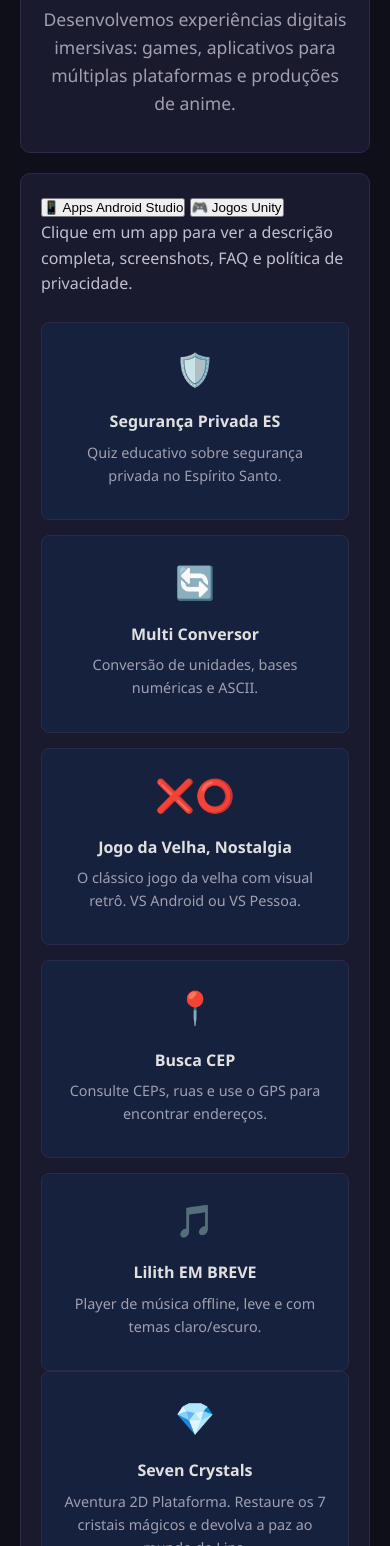
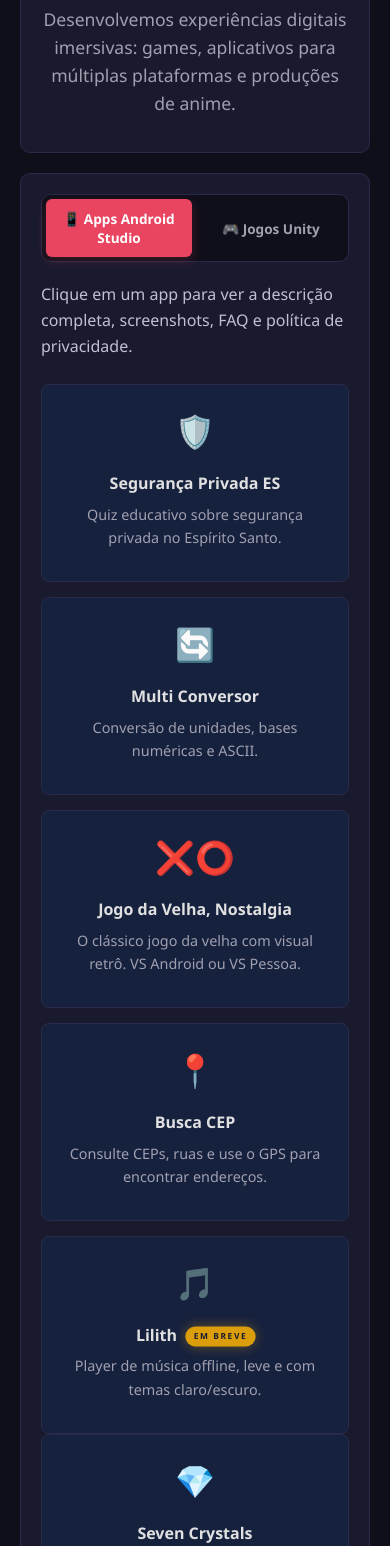
Before and after one commit to GamerExtremoEliteHackerBR/Gamer-Extremo, a plain HTML site: page index.html in a window 390 px wide. Shown: the part 366-1912 px from the top of the page. Drawn offline with Linux system fonts and the light colour scheme.

Commit message:
Add files via upload

```diff
--- a/css/style.css
+++ b/css/style.css
@@ -665,3 +665,173 @@ footer {
     .error-page .code { font-size: 5em; }
     .theme-toggle { width: 36px; height: 36px; font-size: 1.1em; top: 10px; right: 10px; }
 }
+
+
+/* ============ BADGE "EM BREVE" ============ */
+.badge-soon {
+    display: inline-block;
+    background: #ffb400;
+    color: #1a1a2e;
+    font-size: 0.42em;
+    font-weight: 800;
+    padding: 4px 10px;
+    border-radius: 20px;
+    margin-left: 10px;
+    vertical-align: middle;
+    letter-spacing: 1.5px;
+    text-transform: uppercase;
+    animation: pulseSoon 2s infinite;
+    box-shadow: 0 0 12px rgba(255, 180, 0, 0.4);
+}
+
+@keyframes pulseSoon {
+    0%, 100% {
+        opacity: 1;
+        transform: scale(1);
+    }
+
+    50% {
+        opacity: 0.85;
+        transform: scale(1.05);
+    }
+}
+
+body.light .badge-soon {
+    color: #fff;
+    background: #d49b00;
+}
+
+@media (max-width: 600px) {
+    .badge-soon {
+        font-size: 0.5em;
+        padding: 3px 8px;
+        margin-left: 6px;
+    }
+}
+
+/* ============ SISTEMA DE ABAS ============ */
+.tabs {
+    display: flex;
+    gap: 6px;
+    background: var(--bg);
+    border-radius: 10px;
+    padding: 6px;
+    margin-bottom: 20px;
+    border: 1px solid var(--border);
+    flex-wrap: wrap;
+}
+
+.tab {
+    flex: 1;
+    min-width: 140px;
+    background: transparent;
+    border: none;
+    color: var(--text-muted);
+    padding: 12px 18px;
+    font-size: 0.95em;
+    font-weight: 600;
+    cursor: pointer;
+    border-radius: 6px;
+    transition: all 0.25s;
+    font-family: inherit;
+    display: inline-flex;
+    align-items: center;
+    justify-content: center;
+    gap: 6px;
+}
+
+    .tab:hover {
+        color: var(--text);
+        background: var(--bg-card);
+    }
+
+    .tab.active {
+        background: var(--accent);
+        color: #fff;
+        box-shadow: 0 4px 12px var(--shadow);
+    }
+
+.tab-content {
+    display: none;
+    animation: fadeInTab 0.3s ease;
+}
+
+    .tab-content.active {
+        display: block;
+    }
+
+@keyframes fadeInTab {
+    from {
+        opacity: 0;
+        transform: translateY(6px);
+    }
+
+    to {
+        opacity: 1;
+        transform: translateY(0);
+    }
+}
+
+/* Card desabilitado (para "em breve") */
+.card-soon {
+    opacity: 0.75;
+    cursor: not-allowed;
+}
+
+    .card-soon:hover {
+        transform: none;
+        border-color: var(--border);
+        box-shadow: none;
+    }
+
+/* Badge "EM BREVE" (já existente, reforço caso não tenha) */
+.badge-soon {
+    display: inline-block;
+    background: #ffb400;
+    color: #1a1a2e;
+    font-size: 0.42em;
+    font-weight: 800;
+    padding: 4px 10px;
+    border-radius: 20px;
+    margin-left: 10px;
+    vertical-align: middle;
+    letter-spacing: 1.5px;
+    text-transform: uppercase;
+    animation: pulseSoon 2s infinite;
+    box-shadow: 0 0 12px rgba(255, 180, 0, 0.4);
+}
+
+@keyframes pulseSoon {
+    0%, 100% {
+        opacity: 1;
+        transform: scale(1);
+    }
+
+    50% {
+        opacity: 0.85;
+        transform: scale(1.05);
+    }
+}
+
+body.light .badge-soon {
+    color: #fff;
+    background: #d49b00;
+}
+
+@media (max-width: 600px) {
+    .tabs {
+        padding: 4px;
+    }
+
+    .tab {
+        min-width: 0;
+        padding: 10px 12px;
+        font-size: 0.85em;
+    }
+
+    .badge-soon {
+        font-size: 0.5em;
+        padding: 3px 8px;
+        margin-left: 6px;
+    }
+}
```
